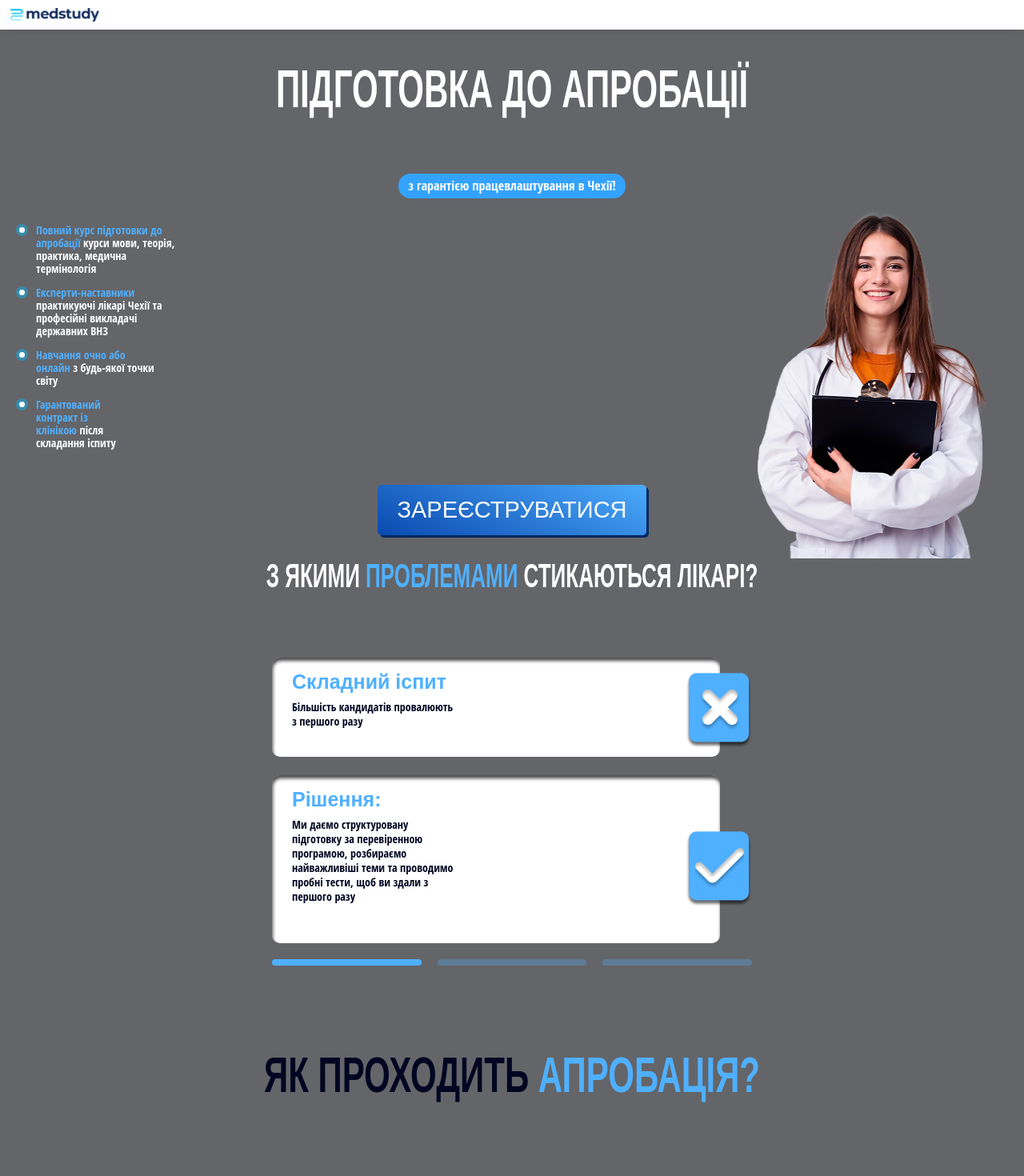
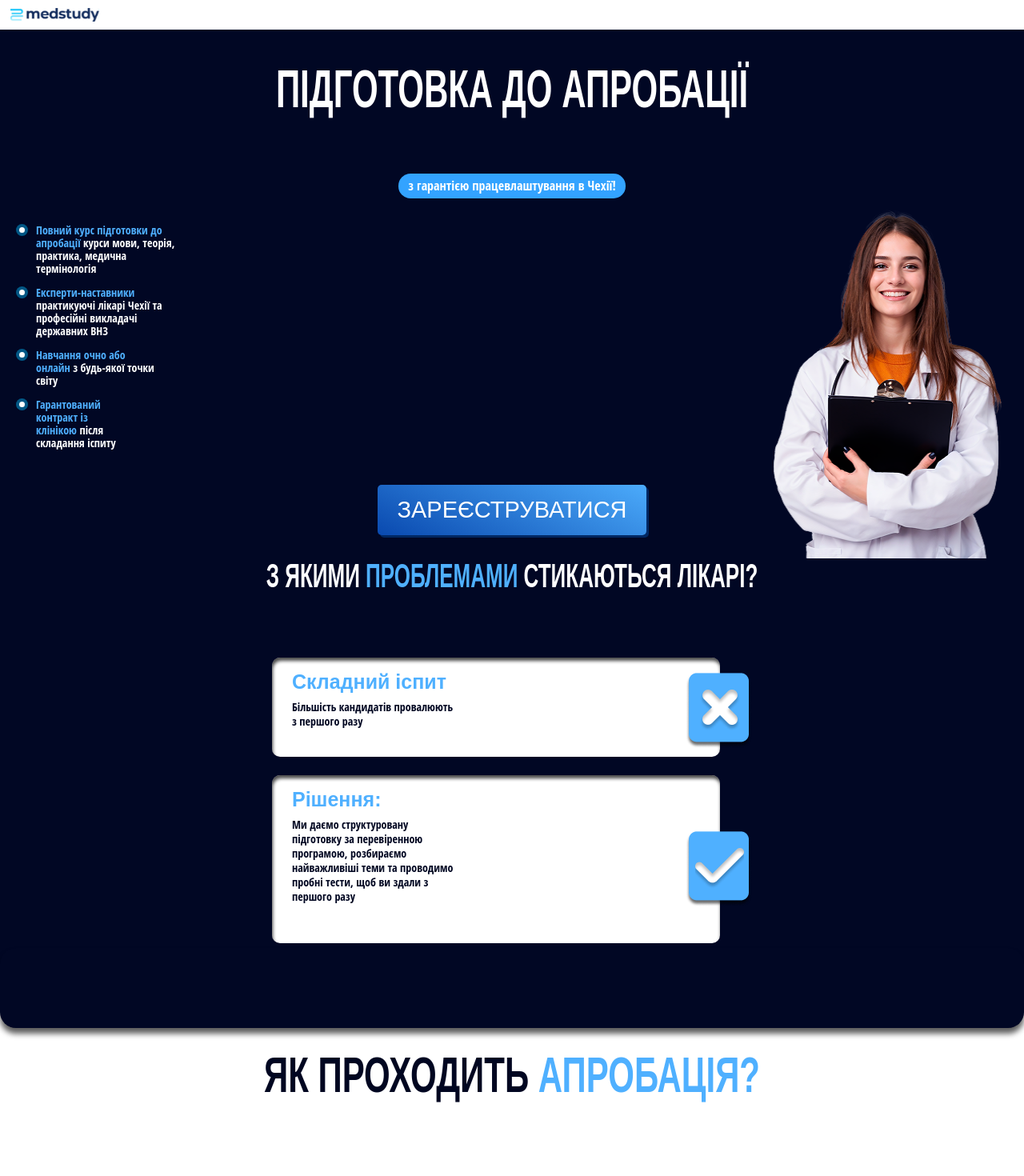
Before and after one commit to TokhtarYuri/preparation_for_approval, a React (Create React App) app: page / in a window 1280 px wide. Shown: the top 1470 px of the page at 80% size. Built offline with nearby package versions, Linux system fonts and the light colour scheme.

Commit message:
added background

```diff
--- a/src/App.css
+++ b/src/App.css
@@ -1,5 +1,5 @@
 .App-body {
     min-width: 360px;
-    padding: 0 20px;
+/*     padding: 0 20px; */
     overflow: hidden;
 }
--- a/src/App.js
+++ b/src/App.js
@@ -1,5 +1,4 @@
 import './App.css';
-import Background from './components/blocks/background';
 import Headers from './components/blocks/header';
 import Problems from './components/blocks/problems';
 import Main from './components/blocks/main';
@@ -12,24 +11,38 @@ import PracticalApproach from './components/blocks/practicalApproach';
 import Structure from './components/blocks/structure';
 import ParticipationFormat from './components/blocks/participationFormat';
 import RegistrationForm from './components/blocks/registrationForm';
+import styles from "./styles/background.module.css";
 
 function App() {
   return (
     <>
       <Headers />
       <div className="App-body">
-        {/*    <Background/> */}
-        <Main />
-        <Problems />
-        <StagesOfApproval />
+        <div className={styles.main}>
+          <Main />
+        </div>
+        <div className={styles.problems}>
+          <div className={styles.mainToProblems}>
+          </div>
+          <Problems />
+        </div>
+        <div className={styles.stagesOfApproval}>
+          <div className={styles.problemsToStages}>
+          </div>
+          <StagesOfApproval />
+        </div>
+
+
+
+
         <Experts />
         <ForYou />
-        <Results/>
-        <YouGet/>
-        <PracticalApproach/>
-        <Structure/>
-        <ParticipationFormat/>
-        <RegistrationForm/>
+        <Results />
+        <YouGet />
+        <PracticalApproach />
+        <Structure />
+        <ParticipationFormat />
+        <RegistrationForm />
       </div>
     </>
   );
--- a/src/components/blocks/main/Main.module.css
+++ b/src/components/blocks/main/Main.module.css
@@ -6,6 +6,7 @@
   color: var(--white);
   display: flex;
   flex-direction: column;
+  padding: 0 20px;
 }
 
 .main p {
@@ -87,14 +88,16 @@
   height: 439px;
   right: 20px;
   top: 222px;
-  z-index: -1;
+  z-index: 1;
 }
 
 
 .button {
+  position: relative;
   justify-content: center;
   align-items: center;
   margin-top: 30px;
+  z-index: 100;
 }
 
 
--- a/src/components/blocks/problems/Problems.module.css
+++ b/src/components/blocks/problems/Problems.module.css
@@ -3,6 +3,8 @@
   width: 100%;
   text-align: center;
   color: var(--white);
+  padding: 0 20px;
+    z-index: 10;
 }
 
 .main h3 {
@@ -21,4 +23,5 @@
   display: inline-block;
   width: 100%;
   text-align: center;
+  z-index: 10;
 }
--- a/src/components/ui/button/Button.module.css
+++ b/src/components/ui/button/Button.module.css
@@ -11,4 +11,5 @@
   font-stretch: condensed;
   box-shadow: 3px 3px 0px 0px rgb(0, 39, 98);
   background: linear-gradient(205deg, rgb(79, 176, 255) -5.285%, rgb(0, 59, 164) 114.651%);
+  z-index: 100;
 }
--- a/src/components/ui/sliderProblems/SliderProblems.module.css
+++ b/src/components/ui/sliderProblems/SliderProblems.module.css
@@ -7,6 +7,7 @@
   max-width: 600px;
   margin: auto;
   overflow: hidden;
+  z-index: 10;
 }
 
 .card {
@@ -56,6 +57,7 @@
 .slide {
   min-width: 100%;
   border-radius: 10px;
+  z-index: 10;
 }
 
 .transition {
@@ -79,12 +81,14 @@
   margin-top: 20px;
   gap: 10px;
   width: 100%;
+  z-index: 10;
 }
 
 .indicators {
   display: flex;
   gap: 20px;
   width: 100%;
+  z-index: 10;
 }
 
 .indicator {
@@ -96,6 +100,7 @@
   cursor: pointer;
   background: rgb(79, 176, 255);
   opacity: 0.3;
+  z-index: 10;
 }
 
 .active {
--- /dev/null
+++ b/src/styles/background.module.css
@@ -0,0 +1,40 @@
+.main {
+    width: 100vw;
+    background-color: #010724;
+    z-index: -30;
+}
+
+.problems {
+    position: relative;
+    width: 100vw;
+    background-color: #010724;
+    z-index: -30;
+}
+
+.mainToProblems{
+    position: absolute;
+    top:-2px;
+    width: 100vw;
+    height: 100px;
+    background-color: #010724;
+}
+
+
+
+.stagesOfApproval{
+    position: relative;
+    width: 100vw;
+    background-color: #ffffff;
+    z-index: -30;
+}
+
+.problemsToStages{
+    border-radius: 20px;
+    position: absolute;
+    top: -152px;
+    width: 100vw;
+    height: 100px;
+    box-shadow: 0px 7px 7px 0px rgba(0, 0, 0, 0.64);
+    background: rgb(1, 7, 36);
+    z-index: -30;
+}
--- a/src/styles/global.css
+++ b/src/styles/global.css
@@ -19,8 +19,6 @@
 
 body {
   font-family: 'Open Sans Condensed', sans-serif;
-  /*     background-color: #858585; */
-  background: rgb(100, 101, 105);
 }
 
 h1 {
```
